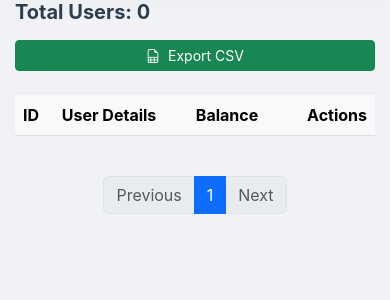
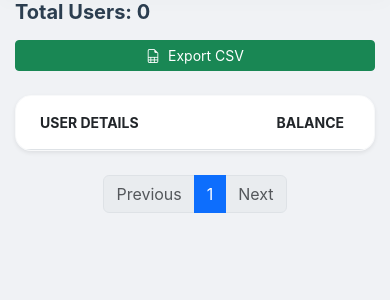
Before and after one commit to Razisky-Dev/DICE-final, a Flask app: template templates/admin/users.html in a window 390 px wide. Shown: the part 183-483 px from the top of the page. Run offline with Flask 3, Linux system fonts and the light colour scheme; the template is opened without the code that fills it: values that come from a table or form of the project are taken from there, others are empty; the visitor is signed in with stand-in values (Sample User, id 1); data comes from the database, SQL or seed files in the repository; some libraries are stand-ins or nearby versions.

Commit message:
Refactor admin users UI and force sidebar close on mobile

```diff
--- a/templates/admin/base.html
+++ b/templates/admin/base.html
@@ -14,7 +14,7 @@
     <script src="https://cdn.jsdelivr.net/npm/chart.js"></script>
 
     <!-- Custom CSS -->
-    <link rel="stylesheet" href="{{ url_for('static', filename='css/style.css') }}?v=3">
+    <link rel="stylesheet" href="{{ url_for('static', filename='css/style.css') }}?v=4">
 
 
 
@@ -36,18 +36,22 @@
             </div>
             <div class="list-group list-group-flush py-4 bg-transparent">
                 <a href="{{ url_for('admin_dashboard') }}"
+                    onclick="document.getElementById('wrapper').classList.remove('toggled')"
                     class="list-group-item list-group-item-action bg-transparent border-0 mb-1 {% if request.endpoint == 'admin_dashboard' %}active{% endif %}">
                     <i class="bi bi-speedometer2 me-3 fs-5"></i> Dashboard
                 </a>
                 <a href="{{ url_for('admin_users') }}"
+                    onclick="document.getElementById('wrapper').classList.remove('toggled')"
                     class="list-group-item list-group-item-action bg-transparent border-0 mb-1 {% if request.endpoint == 'admin_users' %}active{% endif %}">
                     <i class="bi bi-people me-3 fs-5"></i> Manage Users
                 </a>
                 <a href="{{ url_for('admin_stores') }}"
+                    onclick="document.getElementById('wrapper').classList.remove('toggled')"
                     class="list-group-item list-group-item-action bg-transparent border-0 mb-1 {% if request.endpoint == 'admin_stores' %}active{% endif %}">
                     <i class="bi bi-shop me-3 fs-5"></i> Manage Stores
                 </a>
                 <a href="{{ url_for('admin_transactions') }}"
+                    onclick="document.getElementById('wrapper').classList.remove('toggled')"
                     class="list-group-item list-group-item-action bg-transparent border-0 mb-1 {% if request.endpoint == 'admin_transactions' %}active{% endif %}">
                     <i class="bi bi-receipt-cutoff me-3 fs-5"></i> Transactions
                     {% if pending_withdrawals_count > 0 %}
@@ -55,6 +59,7 @@
                     {% endif %}
                 </a>
                 <a href="{{ url_for('admin_pricing') }}"
+                    onclick="document.getElementById('wrapper').classList.remove('toggled')"
                     class="list-group-item list-group-item-action bg-transparent border-0 mb-1 {% if request.endpoint == 'admin_pricing' %}active{% endif %}">
                     <i class="bi bi-tags-fill me-3 fs-5"></i> Pricing Rules
                 </a>
@@ -63,10 +68,12 @@
                     <small class="text-uppercase text-white-50 fw-bold" style="font-size: 0.7rem;">System Tools</small>
                 </div>
                 <a href="{{ url_for('admin_manage_wallet') }}"
+                    onclick="document.getElementById('wrapper').classList.remove('toggled')"
                     class="list-group-item list-group-item-action bg-transparent border-0 mb-1 {% if request.endpoint == 'admin_manage_wallet' %}active{% endif %}">
                     <i class="bi bi-wallet-fill me-3 fs-5"></i> Manage Wallet
                 </a>
                 <a href="{{ url_for('admin_notice') }}"
+                    onclick="document.getElementById('wrapper').classList.remove('toggled')"
                     class="list-group-item list-group-item-action bg-transparent border-0 mb-1 {% if request.endpoint == 'admin_notice' %}active{% endif %}">
                     <i class="bi bi-megaphone-fill me-3 fs-5"></i> Site Notice
                 </a>
@@ -75,6 +82,7 @@
                     <small class="text-uppercase text-white-50 fw-bold" style="font-size: 0.7rem;">Quick Links</small>
                 </div>
                 <a href="{{ url_for('dashboard') }}"
+                    onclick="document.getElementById('wrapper').classList.remove('toggled')"
                     class="list-group-item list-group-item-action bg-transparent border-0 mb-1 text-info">
                     <i class="bi bi-box-arrow-up-right me-3 fs-5"></i> View Live Site
                 </a>
--- a/templates/admin/users.html
+++ b/templates/admin/users.html
@@ -13,64 +13,87 @@
         </a>
     </div>
 
-    <div class="table-responsive">
-        <table class="table table-hover align-middle">
-            <thead class="table-light">
-                <tr>
-                    <th>ID</th>
-                    <th>User Details</th>
-                    <th class="d-none d-md-table-cell">Mobile</th>
-                    <th class="d-none d-lg-table-cell">Role</th>
-                    <th>Balance</th>
-                    <th class="text-end">Actions</th>
+    <div class="table-responsive rounded-4 shadow-sm border border-light">
+        <table class="table table-hover align-middle mb-0" style="min-width: 600px;">
+            <thead class="bg-light">
+                <tr class="text-secondary small text-uppercase">
+                    <th class="ps-4 py-3">User Details</th>
+                    <th class="d-none d-md-table-cell py-3">Role</th>
+                    <th class="py-3">Balance</th>
+                    <th class="text-end pe-4 py-3">Actions</th>
                 </tr>
             </thead>
-            <tbody>
+            <tbody class="bg-white">
                 {% for user in users.items %}
-                <tr>
-                    <td>#{{ user.id }}</td>
-                    <td>
-                        <div class="fw-bold">{{ user.first_name }} {{ user.last_name }}</div>
-                        <div class="small text-muted">{{ user.email }}</div>
+                <tr class="border-bottom">
+                    <td class="ps-4 py-3">
+                        <div class="d-flex align-items-center gap-3">
+                            <div class="avatar-initials bg-light text-primary rounded-circle fw-bold d-flex align-items-center justify-content-center"
+                                style="width: 40px; height: 40px;">
+                                {{ user.username[0] | upper }}
+                            </div>
+                            <div>
+                                <div class="fw-bold text-dark">{{ user.first_name }} {{ user.last_name }}</div>
+                                <div class="small text-muted">{{ user.email }}</div>
+                                <div class="d-md-none small text-secondary mt-1">{{ user.mobile }}</div>
+                            </div>
+                        </div>
                     </td>
-                    <td class="d-none d-md-table-cell">{{ user.mobile }}</td>
-                    <td class="d-none d-lg-table-cell">
+                    <td class="d-none d-md-table-cell py-3">
                         {% if user.is_suspended %}
-                        <span class="badge bg-danger">Suspended</span>
+                        <span class="badge bg-danger-subtle text-danger rounded-pill px-3">Suspended</span>
                         {% elif user.is_admin %}
-                        <span class="badge bg-warning text-dark">Admin</span>
+                        <span class="badge bg-warning-subtle text-warning-emphasis rounded-pill px-3">Admin</span>
                         {% else %}
-                        <span class="badge bg-info">Active</span>
+                        <span class="badge bg-info-subtle text-info-emphasis rounded-pill px-3">Active</span>
                         {% endif %}
                     </td>
-                    <td>
-                        <span class="fw-bold text-success">GH₵ {{ "{:,.2f}".format(user.balance | default(0)) }}</span>
+                    <td class="py-3">
+                        <span class="fw-bold text-success fs-6">GH₵ {{ "{:,.2f}".format(user.balance | default(0))
+                            }}</span>
                     </td>
-                    <td class="text-end">
-                        <a href="{{ url_for('admin_toggle_admin', user_id=user.id) }}"
-                            class="btn btn-sm {{ 'btn-warning' if user.is_admin else 'btn-outline-warning' }} me-1"
-                            title="Toggle Admin Role">
-                            <i class="bi bi-shield-lock"></i>
-                        </a>
-                        <a href="{{ url_for('admin_toggle_suspend', user_id=user.id) }}"
-                            class="btn btn-sm {{ 'btn-danger' if user.is_suspended else 'btn-outline-danger' }} me-1"
-                            title="{{ 'Unsuspend' if user.is_suspended else 'Suspend' }}">
-                            <i class="bi {{ 'bi-play-circle' if user.is_suspended else 'bi-pause-circle' }}"></i>
-                        </a>
-                        <button class="btn btn-sm btn-primary me-1 edit-balance-btn" data-bs-toggle="modal"
-                            data-bs-target="#editBalanceModal" data-user-id="{{ user.id }}"
-                            data-username="{{ user.username }}" data-email="{{ user.email }}"
-                            data-balance="{{ user.balance }}"
-                            data-action-url="{{ url_for('admin_update_balance', user_id=user.id) }}"
-                            title="Edit Balance">
-                            <i class="bi bi-pencil-square"></i>
-                        </button>
-                        <a href="{{ url_for('admin_delete_user', user_id=user.id) }}"
-                            class="btn btn-sm btn-outline-secondary"
-                            onclick="return confirm('Are you sure? This will delete the user and all their data permanently.')"
-                            title="Delete User">
-                            <i class="bi bi-trash"></i>
-                        </a>
+                    <td class="text-end pe-4 py-3">
+                        <div class="dropdown">
+                            <button class="btn btn-light btn-sm rounded-circle shadow-sm" type="button"
+                                data-bs-toggle="dropdown">
+                                <i class="bi bi-three-dots-vertical"></i>
+                            </button>
+                            <ul class="dropdown-menu dropdown-menu-end border-0 shadow-lg rounded-3">
+                                <li>
+                                    <button class="dropdown-item d-flex align-items-center gap-2 py-2 edit-balance-btn"
+                                        data-bs-toggle="modal" data-bs-target="#editBalanceModal"
+                                        data-user-id="{{ user.id }}" data-username="{{ user.username }}"
+                                        data-email="{{ user.email }}" data-balance="{{ user.balance }}"
+                                        data-action-url="{{ url_for('admin_update_balance', user_id=user.id) }}">
+                                        <i class="bi bi-wallet2 text-primary"></i> Update Balance
+                                    </button>
+                                </li>
+                                <li>
+                                    <a class="dropdown-item d-flex align-items-center gap-2 py-2"
+                                        href="{{ url_for('admin_toggle_suspend', user_id=user.id) }}">
+                                        <i
+                                            class="bi {{ 'bi-play-circle text-success' if user.is_suspended else 'bi-pause-circle text-warning' }}"></i>
+                                        {{ 'Unsuspend User' if user.is_suspended else 'Suspend User' }}
+                                    </a>
+                                </li>
+                                <li>
+                                    <hr class="dropdown-divider">
+                                </li>
+                                <li>
+                                    <a class="dropdown-item d-flex align-items-center gap-2 py-2"
+                                        href="{{ url_for('admin_toggle_admin', user_id=user.id) }}">
+                                        <i class="bi bi-shield-lock text-info"></i> Toggle Admin
+                                    </a>
+                                </li>
+                                <li>
+                                    <a class="dropdown-item d-flex align-items-center gap-2 py-2 text-danger"
+                                        href="{{ url_for('admin_delete_user', user_id=user.id) }}"
+                                        onclick="return confirm('Are you sure? This will delete the user permanently.')">
+                                        <i class="bi bi-trash"></i> Delete User
+                                    </a>
+                                </li>
+                            </ul>
+                        </div>
                     </td>
                 </tr>
                 {% endfor %}
```
Also changed, not shown: auto_fix_vps.py (+25 -0 lines).
